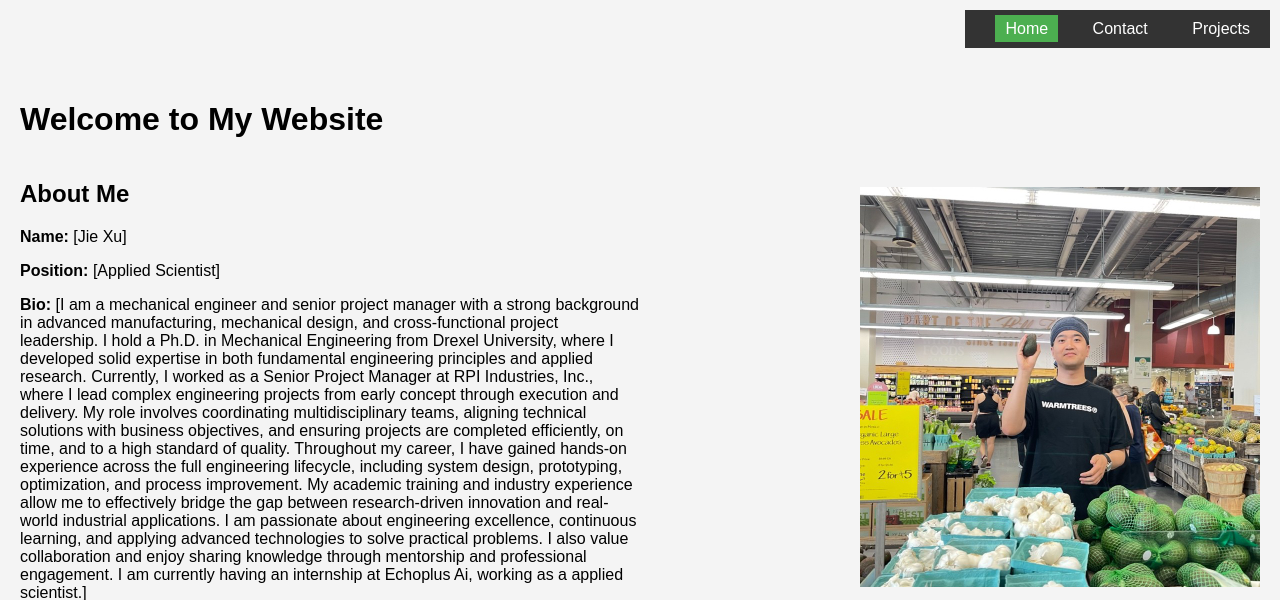
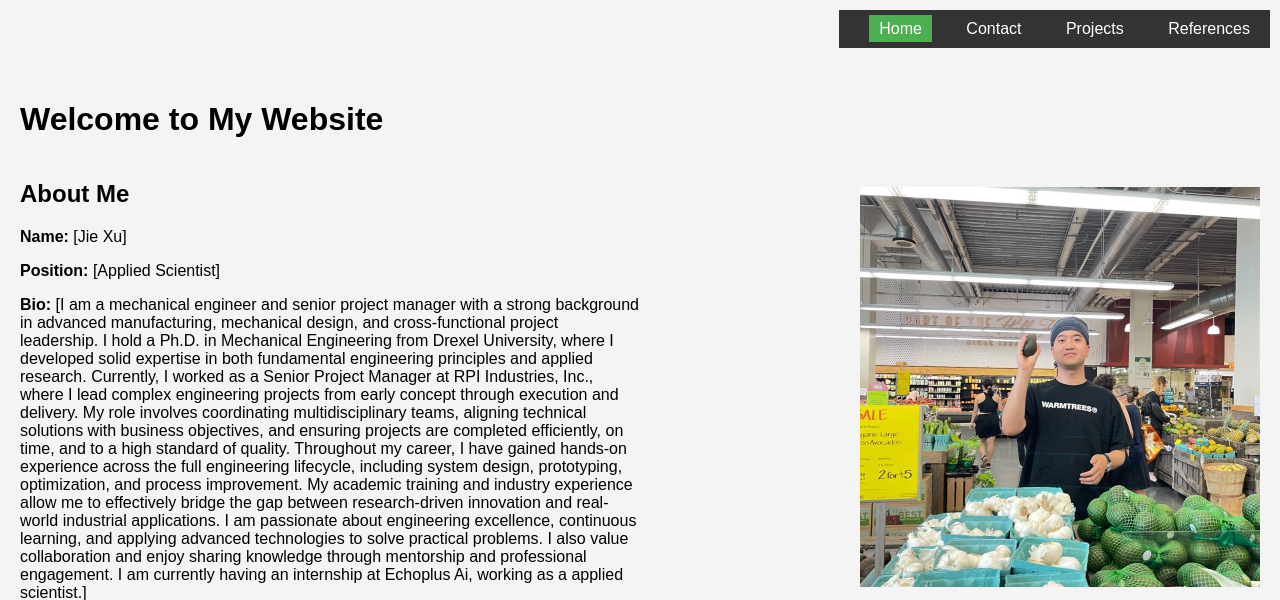
Before and after one commit to Jaaron0414/jhu_software_concepts, a Flask app: page / in a window 1280 px wide. Shown: the top 600 px of the page. Run offline with Flask 3, Linux system fonts and the light colour scheme.

Commit message:
Add references page acknowledging GitHub Copilot

```diff
--- a/module_1/pages/__init__.py
+++ b/module_1/pages/__init__.py
@@ -13,3 +13,7 @@ def contact():
 @pages_bp.route('/projects')
 def projects():
     return render_template('projects.html')
+
+@pages_bp.route('/references')
+def references():
+    return render_template('references.html')
--- a/module_1/templates/base.html
+++ b/module_1/templates/base.html
@@ -12,6 +12,7 @@
             <li><a href="{{ url_for('pages.home') }}" {% if request.endpoint == 'pages.home' %}class="active"{% endif %}>Home</a></li>
             <li><a href="{{ url_for('pages.contact') }}" {% if request.endpoint == 'pages.contact' %}class="active"{% endif %}>Contact</a></li>
             <li><a href="{{ url_for('pages.projects') }}" {% if request.endpoint == 'pages.projects' %}class="active"{% endif %}>Projects</a></li>
+            <li><a href="{{ url_for('pages.references') }}" {% if request.endpoint == 'pages.references' %}class="active"{% endif %}>References</a></li>
         </ul>
     </nav>
     <main>
```
Also changed, not shown: module_1/templates/references.html (added, +9 -0 lines).
